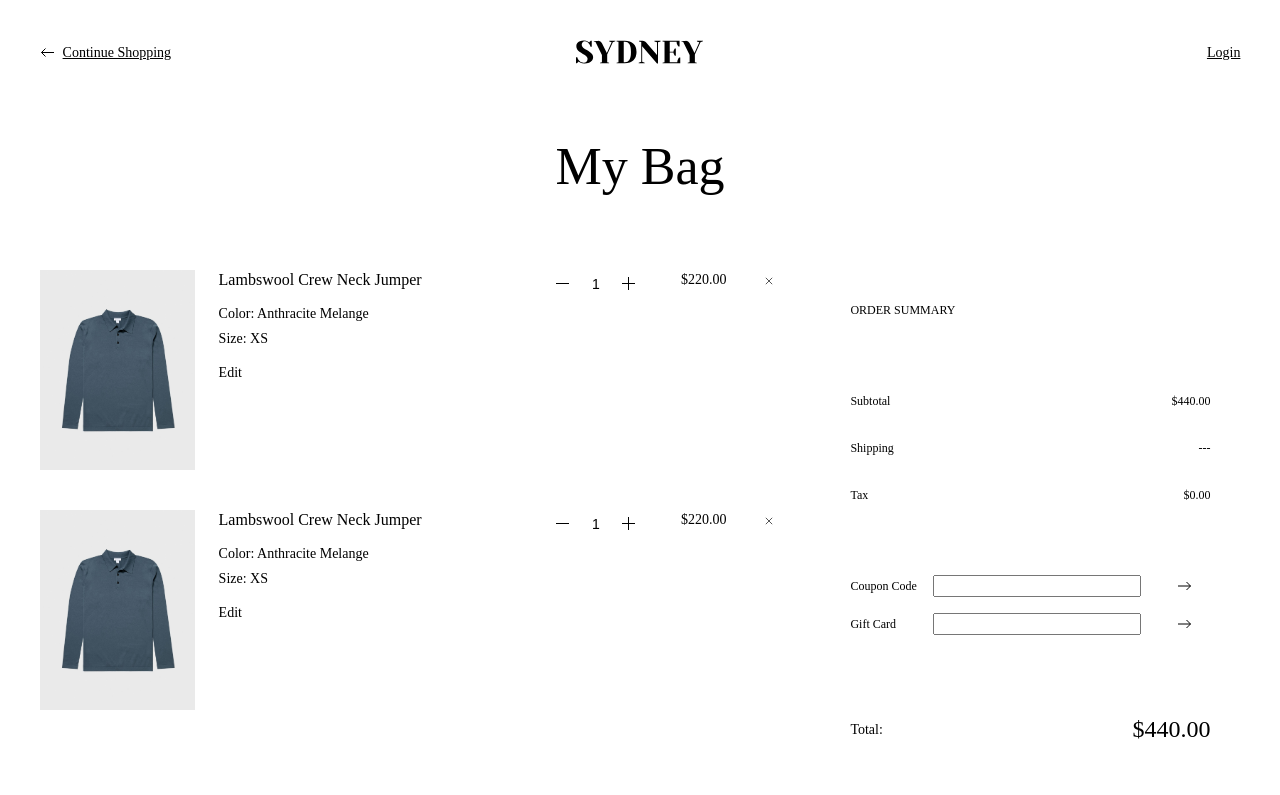
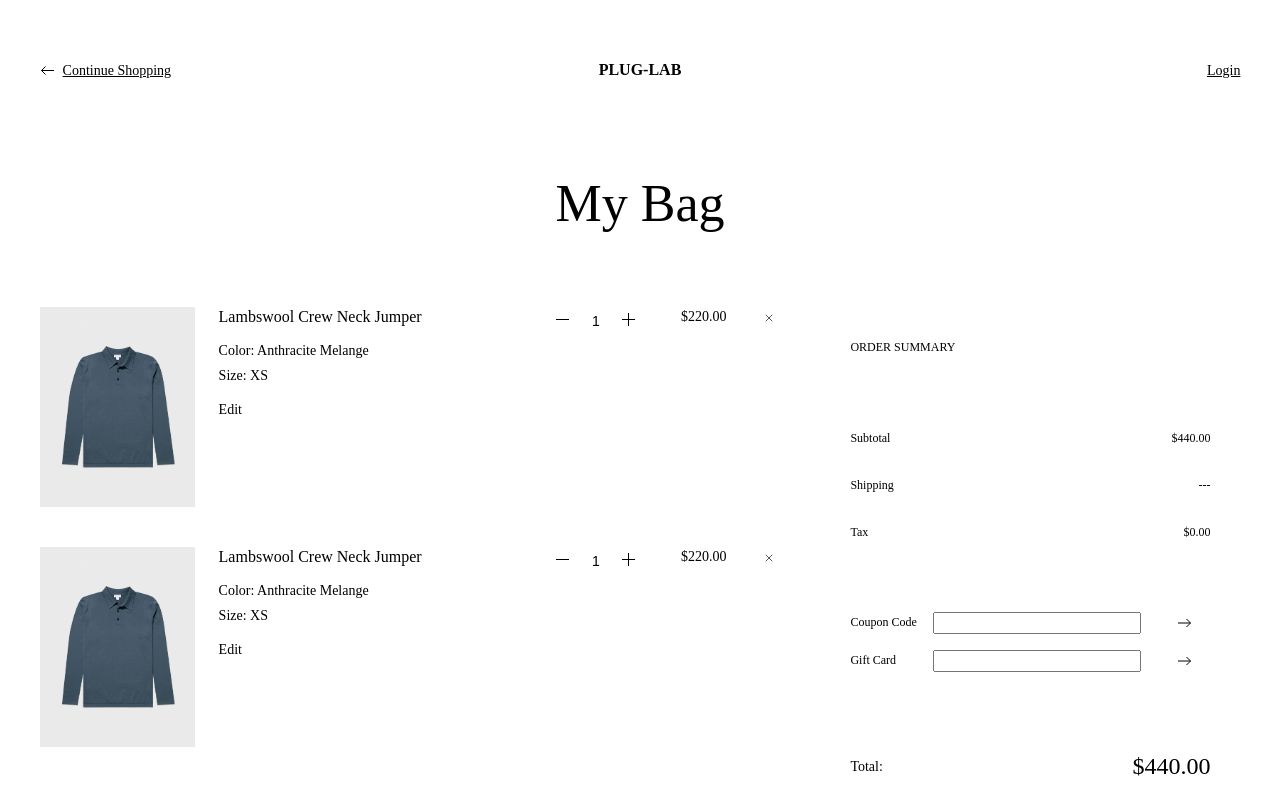
Before and after one commit to 385PlugLab/web, a Gatsby site: page /cart in a window 1280 px wide. Shown: the top 795 px of the page. Built offline with nearby package versions, Linux system fonts and the light colour scheme; Gatsby itself is replaced by a stand-in of ours.

Commit message:
Update Brand.js

```diff
--- a/src/components/Brand/Brand.js
+++ b/src/components/Brand/Brand.js
@@ -10,38 +10,8 @@ const Brand = (props) => {
       role={'presentation'}
       onClick={() => navigate('/')}
     >
-      {/* <h4>SYDNEY</h4> */}
-      <svg
-        width={127}
-        height={24}
-        xmlns="http://www.w3.org/2000/svg"
-        viewBox="0 0 127.67 23.36"
-      >
-        <path
-          fill="currentColor"
-          d="M14.14,11.84a38.37,38.37,0,0,0-3.26-2.05C9.73,9.13,8.81,8.57,8.13,8.1a7.8,7.8,0,0,1-1.7-1.64,3.62,3.62,0,0,1-.67-2.14,3.63,3.63,0,0,1,.9-2.53A2.78,2.78,0,0,1,8.8.8a4.35,4.35,0,0,1,2.59.8,6.86,6.86,0,0,1,1.92,2A9.35,9.35,0,0,1,14.56,6.4h1.28V.32H15s-.26.17-.64.45a6,6,0,0,0-1.12,1.31,6.94,6.94,0,0,0-1.41-1A7.39,7.39,0,0,0,8.16,0,10.81,10.81,0,0,0,3.84.77a6,6,0,0,0-2.66,2A4.89,4.89,0,0,0,.32,5.6a6.37,6.37,0,0,0,.93,3.46,8.87,8.87,0,0,0,2.24,2.4A33.75,33.75,0,0,0,6.91,13.6c1.11.64,2,1.17,2.59,1.6A6.56,6.56,0,0,1,11,16.67a3,3,0,0,1,.64,1.89,3.9,3.9,0,0,1-1.09,2.91,3.9,3.9,0,0,1-2.91,1.09,6,6,0,0,1-5.06-2.78A10.34,10.34,0,0,1,1.28,17H0V23H.8s.26-.17.64-.45a5.37,5.37,0,0,0,1.12-1.31,5.83,5.83,0,0,0,1.5,1.06,9.23,9.23,0,0,0,4.26,1,12.56,12.56,0,0,0,4.83-.83,6.72,6.72,0,0,0,3-2.24,5.68,5.68,0,0,0,.13-6.21A8.1,8.1,0,0,0,14.14,11.84Z"
-        />
-        <path
-          fill="currentColor"
-          d="M33.43,1l2.4,1L31,12.64,26.23,3.2a5.17,5.17,0,0,0-1.66-2,4.51,4.51,0,0,0-2.66-.7h-4V1l1.6.48,6.56,13.12v7.36l-1.92.48v.48h9.12V22.4l-1.92-.48V14.24L37,1.92l2.56-1V.48H33.43Z"
-        />
-        <path
-          fill="currentColor"
-          d="M49,.48H40.79V1l1.92.48V21.92l-1.92.48v.48H49q5.73,0,8.77-2.94t3.07-8.26q0-5.31-3.07-8.26T49,.48Zm4.61,19.2A5.25,5.25,0,0,1,49,22.08H48V1.28h1a5.23,5.23,0,0,1,4.61,2.43q1.63,2.4,1.63,8T53.56,19.68Z"
-        />
-        <path
-          fill="currentColor"
-          d="M78.87,1l2.56,1v12.8l-10.24-12a8.07,8.07,0,0,0-1.83-1.63A4.88,4.88,0,0,0,66.71.48H63.35V1l2.24.64V21.44L63,22.4v.48h6.08V22.4l-2.56-1V5.92L81.43,23.36h1V1.92L85,1V.48H78.87Z"
-        />
-        <path
-          fill="currentColor"
-          d="M102.79,18.34a7.14,7.14,0,0,0-1,3.74H94.24V12.16h3.68a7.19,7.19,0,0,0,.83,2.27,7.82,7.82,0,0,0,.61.93h1V8.16h-1a7.82,7.82,0,0,0-.61.93,7.19,7.19,0,0,0-.83,2.27H94.24V1.28h6.88a7.14,7.14,0,0,0,1,3.74,4.66,4.66,0,0,0,1,1.22h1V.48H87V1L89,1.44V21.92L87,22.4v.48H104.8V17.12h-1A4.66,4.66,0,0,0,102.79,18.34Z"
-        />
-        <path
-          fill="currentColor"
-          d="M121.59.48V1l2.4,1-4.87,10.72L114.39,3.2a5.11,5.11,0,0,0-1.67-2,4.47,4.47,0,0,0-2.65-.7h-4V1l1.6.48,6.56,13.12v7.36l-1.92.48v.48h9.12V22.4l-1.92-.48V14.24l5.6-12.32,2.56-1V.48Z"
-        />
-      </svg>
+      { <h4>PLUG-LAB</h4> }
+
     </div>
   );
 };
```
